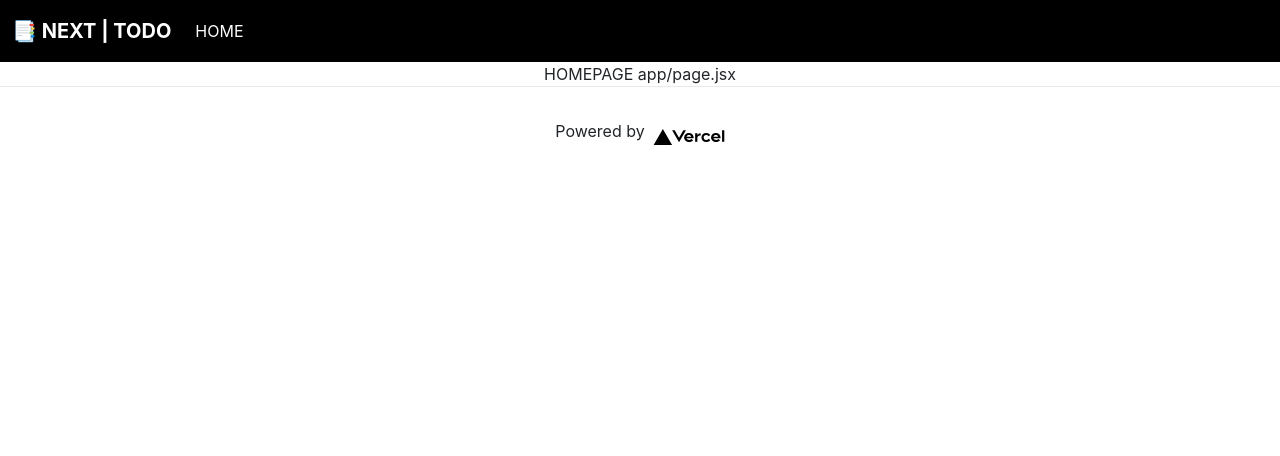
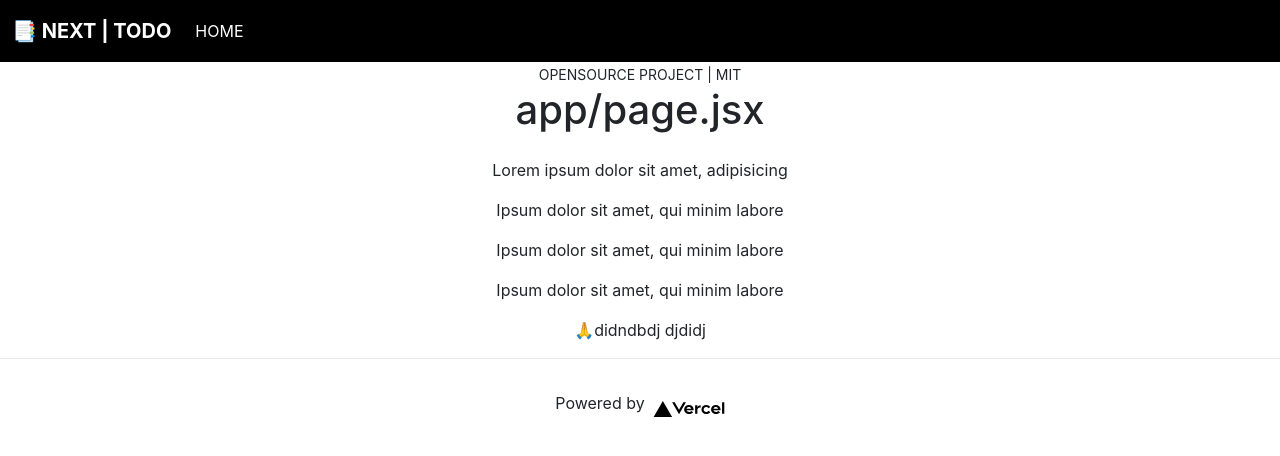
Before and after one commit to Ant1s0c1al/todo-webapp, a Next.js app in the folder next-jsx-todo-app/: page / in a window 1280 px wide. Shown: the top 456 px of the page. Built offline with nearby package versions, Linux system fonts and the light colour scheme; data requests are answered from the project's data file.

Commit message:
[BUILD]: Data Fetching Data From json-server

```diff
--- a/next-jsx-todo-app/app/page.jsx
+++ b/next-jsx-todo-app/app/page.jsx
@@ -1,10 +1,16 @@
 /* [Home] page.jsx | COMPONENT */
+import Todos from './todos';
+
 export default function Home() {
   return (
     <>
-      <main>
-        <section className='text-center'>
-          HOMEPAGE app/page.jsx
+      <main className='container'>
+        <section>
+          <div className='text-center'>
+            <small className='mt-3'>OPENSOURCE PROJECT | MIT</small>
+            <h1 className='mb-4'>app/page.jsx</h1>
+          </div>
+          <Todos />
         </section>
       </main>
     </>
--- /dev/null
+++ b/next-jsx-todo-app/app/todo-item.jsx
@@ -0,0 +1,13 @@
+/* [CLIENT] COMPONENT */
+'use client';
+
+// Pass in 'todo' as a prop
+export default function TodoItem({ todo }) {
+  return (
+    <>
+      <div className='text-center'>
+        <p>{todo.text}</p>
+      </div>
+    </>
+  );
+}
--- /dev/null
+++ b/next-jsx-todo-app/app/todos.jsx
@@ -0,0 +1,33 @@
+/* TODO List COMPONENT */
+import TodoItem from './todo-item';
+
+// (TEMPRARY) Method Till New Method Implemented!
+async function getData() {
+  const res = await fetch('http://localhost:5000/todos');
+
+  // Recommendation: handle errors
+  if (!res.ok) {
+    // This will activate the closest `error.js` Error Boundary
+    throw new Error('Failed to fetch data');
+  }
+
+  return res.json();
+}
+
+export default async function Todos() {
+  const todos = await getData();
+
+  return (
+    <>
+      <main>
+        <section>
+          <ul style={{ listStyleType: "none", padding: 0 }}>
+            {todos.map((todo) => (
+              <TodoItem todo={todo} key={todo.id} {...todo} />
+            ))}
+          </ul>
+        </section>
+      </main>
+    </>
+  );
+}
```
